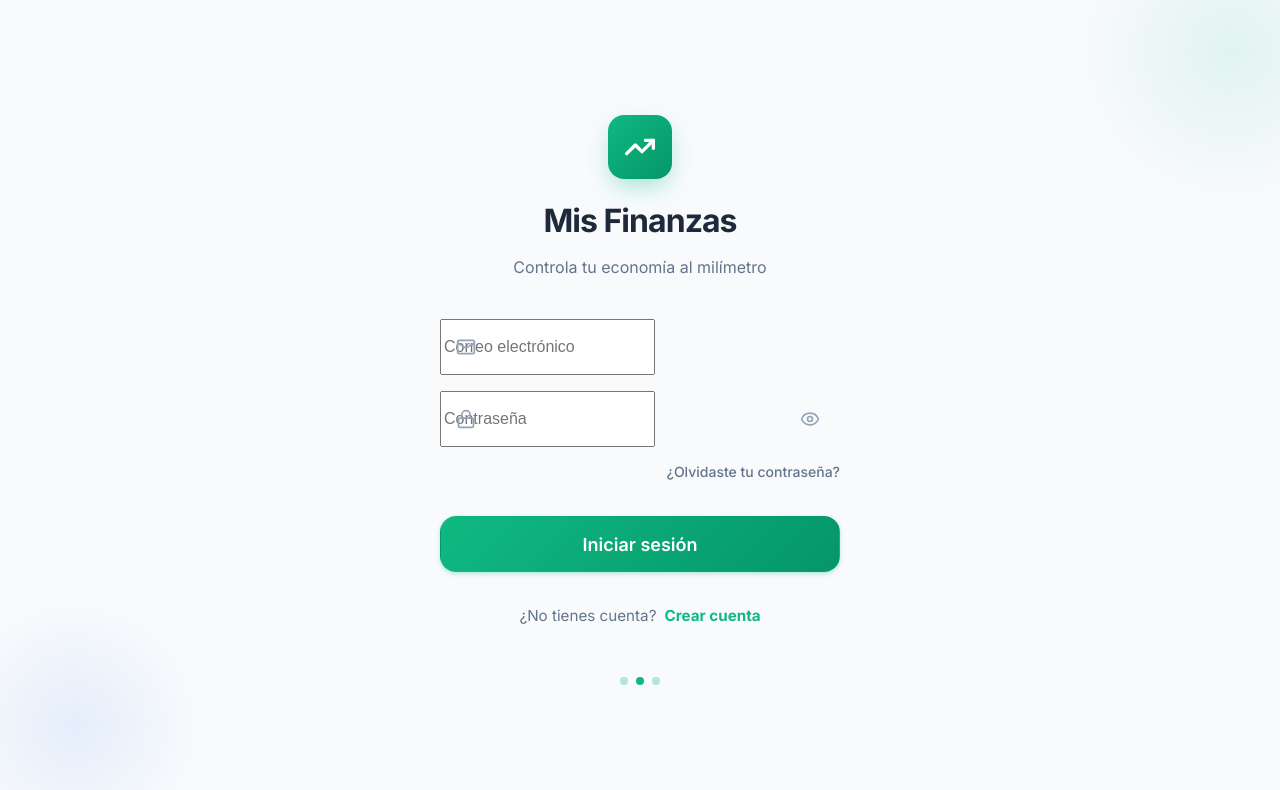
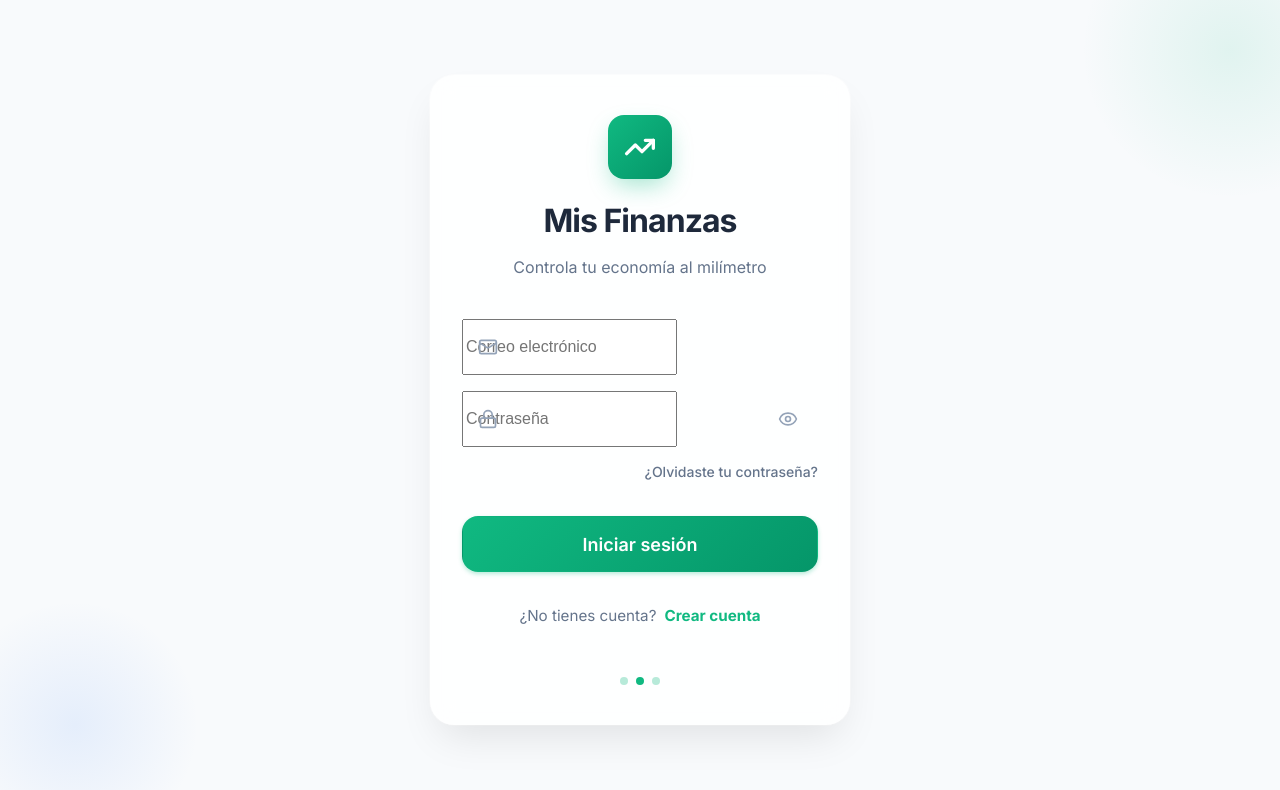
Before and after one commit to EVONGwb/mis-finanzas-app, a React (Vite) app in the folder frontend/: page /login in a window 1280 px wide. Shown: the top 790 px of the page. Built offline with nearby package versions, Linux system fonts and the light colour scheme; no server answers; sample sign-in values are in the browser's storage.

Commit message:
style: enhance login and register forms with modern glassmorphism effect

```diff
--- a/frontend/src/pages/Login.jsx
+++ b/frontend/src/pages/Login.jsx
@@ -75,7 +75,19 @@ export default function Login({ onAuthed }) {
         zIndex: 0
       }} />
 
-      <div style={{ width: "100%", maxWidth: "400px", zIndex: 1, display: "flex", flexDirection: "column", alignItems: "center" }}>
+      <div style={{
+        width: "100%",
+        maxWidth: "420px",
+        zIndex: 1,
+        display: "flex",
+        flexDirection: "column",
+        alignItems: "center",
+        backgroundColor: "rgba(255, 255, 255, 0.85)", // Glass effect
+        backdropFilter: "blur(12px)",
+        borderRadius: "24px",
+        padding: "2.5rem 2rem",
+        boxShadow: "0 20px 40px -10px rgba(0,0,0,0.1), 0 0 0 1px rgba(255,255,255,0.5)"
+      }}>
 
         {/* Logo Section */}
         <div style={{ marginBottom: "2.5rem", textAlign: "center" }}>
--- a/frontend/src/pages/Register.jsx
+++ b/frontend/src/pages/Register.jsx
@@ -81,7 +81,19 @@ export default function Register({ onAuthed }) {
         zIndex: 0
       }} />
 
-      <div style={{ width: "100%", maxWidth: "420px", zIndex: 1, display: "flex", flexDirection: "column", alignItems: "center" }}>
+      <div style={{
+        width: "100%",
+        maxWidth: "420px",
+        zIndex: 1,
+        display: "flex",
+        flexDirection: "column",
+        alignItems: "center",
+        backgroundColor: "rgba(255, 255, 255, 0.85)", // Glass effect
+        backdropFilter: "blur(12px)",
+        borderRadius: "24px",
+        padding: "2.5rem 2rem",
+        boxShadow: "0 20px 40px -10px rgba(0,0,0,0.1), 0 0 0 1px rgba(255,255,255,0.5)"
+      }}>
 
         {/* Header Section */}
         <div style={{ marginBottom: "2rem", textAlign: "center" }}>
```
